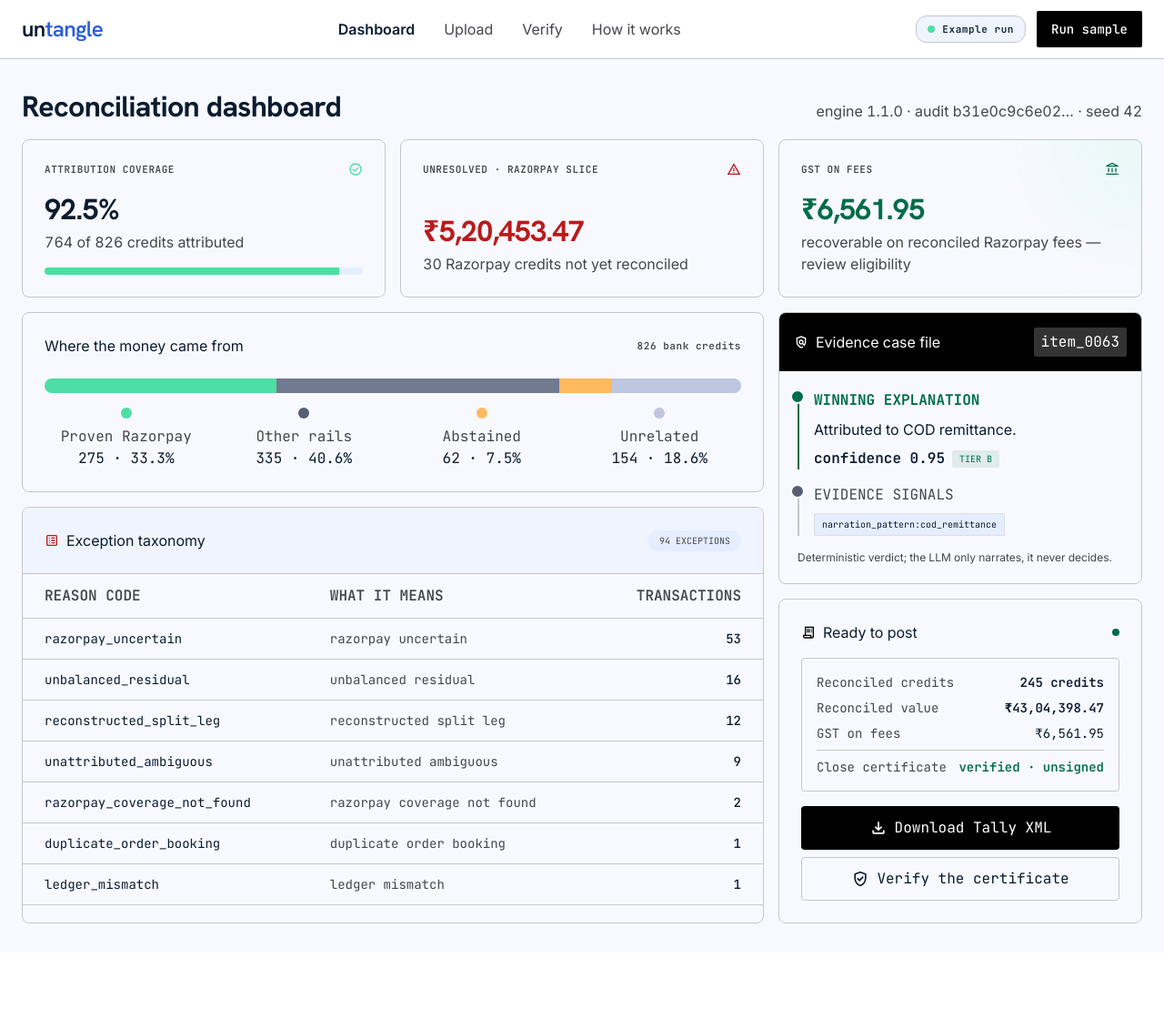
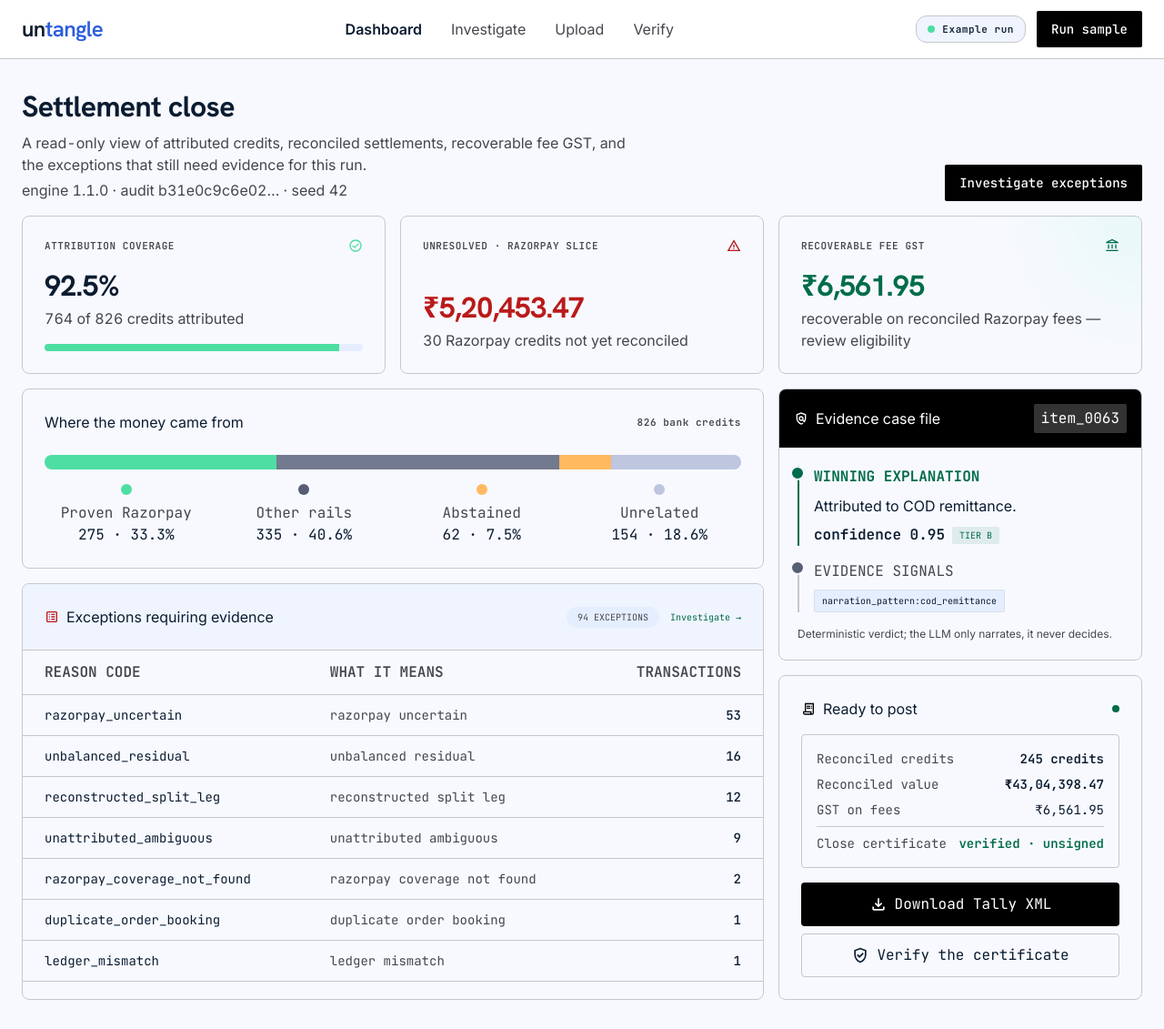
Before and after one commit to vinayaksonthalia/untangle, a FastAPI app: page /dashboard in a window 1280 px wide. Shown: the whole page at 91% size. Before the commit the page ends 1015 px from the top, so only its background shows below. Run offline with FastAPI, Linux system fonts and the light colour scheme; parts of the project's set-up code (start-up, migrations or seed data) failed here and were passed over.

Commit message:
feat(webapp): apply DESIGN.md to dashboard — Settlement close copy, wire Investigate into nav/CTA/exceptions

```diff
--- a/webapp/templates/dashboard.html
+++ b/webapp/templates/dashboard.html
@@ -3,7 +3,7 @@
 <head>
 <meta charset="utf-8"/>
 <meta name="viewport" content="width=device-width, initial-scale=1.0"/>
-<title>Reconciliation dashboard — untangle</title>
+<title>Settlement close — untangle</title>
 <meta name="description" content="untangle reconciliation dashboard: attribution coverage, unresolved value, recoverable GST, the evidence case file behind each verdict, and a balanced journal ready for Tally."/>
 <link rel="stylesheet" href="/static/dashboard.css"/>
 <style>
@@ -23,9 +23,9 @@
 <a href="/" class="font-headline-md text-headline-md tracking-tight" aria-label="untangle — home"><span class="text-on-surface">un</span><span class="text-[#2b5edb]">tangle</span></a>
 <nav aria-label="Primary" class="hidden md:flex items-center gap-8 font-body-md text-on-surface-variant">
 <a class="text-on-surface font-semibold" aria-current="page" href="/dashboard">Dashboard</a>
+<a class="hover:text-on-surface transition-colors" href="/investigate">Investigate</a>
 <a class="hover:text-on-surface transition-colors" href="/app">Upload</a>
 <a class="hover:text-on-surface transition-colors" href="/verify">Verify</a>
-<a class="hover:text-on-surface transition-colors" href="/#how">How it works</a>
 </nav>
 <div class="flex items-center gap-3">
 <span class="hidden sm:flex items-center gap-2 px-3 py-1.5 bg-surface-container-low rounded-full border border-outline-variant">
@@ -40,9 +40,13 @@
 <main class="relative">
 <div class="max-w-[1400px] mx-auto px-container-padding py-8 flex flex-col gap-gutter">
 
-<div class="flex items-baseline justify-between flex-wrap gap-2">
-<h1 class="font-display-lg text-display-lg text-on-surface">Reconciliation dashboard</h1>
-<p class="font-body-sm text-on-surface-variant" id="run-identity">Loading live figures…</p>
+<div class="flex items-end justify-between flex-wrap gap-4">
+<div class="max-w-2xl">
+<h1 class="font-display-lg text-display-lg text-on-surface">Settlement close</h1>
+<p class="font-body-md text-on-surface-variant mt-2">A read-only view of attributed credits, reconciled settlements, recoverable fee GST, and the exceptions that still need evidence for this run.</p>
+<p class="font-body-sm text-on-surface-variant mt-1" id="run-identity">Loading live figures…</p>
+</div>
+<a href="/investigate" class="inline-flex h-10 items-center px-4 bg-primary text-on-primary font-data-tabular text-data-tabular rounded hover:bg-audit-blue transition-colors shadow-sm shrink-0">Investigate exceptions</a>
 </div>
 
 <!-- Top metrics (real: summary.*) -->
@@ -73,7 +77,7 @@
 <div class="bg-surface p-6 rounded-xl border border-outline-variant flex flex-col justify-between relative overflow-hidden">
 <div class="absolute right-0 top-0 w-32 h-32 bg-secondary-container rounded-full blur-3xl opacity-20 transform translate-x-1/2 -translate-y-1/2 pointer-events-none"></div>
 <div class="flex justify-between items-start mb-4 relative z-10">
-<span class="font-label-caps text-on-surface-variant text-label-caps">GST ON FEES</span>
+<span class="font-label-caps text-on-surface-variant text-label-caps">RECOVERABLE FEE GST</span>
 <svg viewBox="0 -960 960 960" width="1em" height="1em" fill="currentColor" aria-hidden="true" focusable="false" class="text-secondary"><path d="M200-280v-280h80v280h-80Zm240 0v-280h80v280h-80ZM80-120v-80h800v80H80Zm600-160v-280h80v280h-80ZM80-640v-80l400-200 400 200v80H80Zm178-80h444-444Zm0 0h444L480-830 258-720Z"/></svg>
 </div>
 <div class="relative z-10">
@@ -99,9 +103,12 @@
 <div class="bg-surface flex-1 rounded-xl border border-outline-variant overflow-hidden flex flex-col animate-fade-rise">
 <div class="p-6 border-b border-outline-variant flex justify-between items-center bg-surface-container-low">
 <h3 class="font-title-sm text-on-surface flex items-center gap-2">
-<svg viewBox="0 -960 960 960" width="1em" height="1em" fill="currentColor" aria-hidden="true" focusable="false" class="text-error"><path d="M348.5-291.5Q360-303 360-320t-11.5-28.5Q337-360 320-360t-28.5 11.5Q280-337 280-320t11.5 28.5Q303-280 320-280t28.5-11.5Zm0-160Q360-463 360-480t-11.5-28.5Q337-520 320-520t-28.5 11.5Q280-497 280-480t11.5 28.5Q303-440 320-440t28.5-11.5Zm0-160Q360-623 360-640t-11.5-28.5Q337-680 320-680t-28.5 11.5Q280-657 280-640t11.5 28.5Q303-600 320-600t28.5-11.5ZM440-280h240v-80H440v80Zm0-160h240v-80H440v80Zm0-160h240v-80H440v80ZM200-120q-33 0-56.5-23.5T120-200v-560q0-33 23.5-56.5T200-840h560q33 0 56.5 23.5T840-760v560q0 33-23.5 56.5T760-120H200Zm0-80h560v-560H200v560Zm0-560v560-560Z"/></svg> Exception taxonomy
+<svg viewBox="0 -960 960 960" width="1em" height="1em" fill="currentColor" aria-hidden="true" focusable="false" class="text-error"><path d="M348.5-291.5Q360-303 360-320t-11.5-28.5Q337-360 320-360t-28.5 11.5Q280-337 280-320t11.5 28.5Q303-280 320-280t28.5-11.5Zm0-160Q360-463 360-480t-11.5-28.5Q337-520 320-520t-28.5 11.5Q280-497 280-480t11.5 28.5Q303-440 320-440t28.5-11.5Zm0-160Q360-623 360-640t-11.5-28.5Q337-680 320-680t-28.5 11.5Q280-657 280-640t11.5 28.5Q303-600 320-600t28.5-11.5ZM440-280h240v-80H440v80Zm0-160h240v-80H440v80Zm0-160h240v-80H440v80ZM200-120q-33 0-56.5-23.5T120-200v-560q0-33 23.5-56.5T200-840h560q33 0 56.5 23.5T840-760v560q0 33-23.5 56.5T760-120H200Zm0-80h560v-560H200v560Zm0-560v560-560Z"/></svg> Exceptions requiring evidence
 </h3>
+<div class="flex items-center gap-3">
 <span class="bg-surface-container text-on-surface-variant px-3 py-1 rounded-full font-label-caps text-[10px]" id="exc-count">—</span>
+<a href="/investigate" class="font-label-caps text-[10px] text-secondary hover:underline">Investigate →</a>
+</div>
 </div>
 <div class="overflow-x-auto">
 <table class="w-full text-left border-collapse">
```
Also changed, not shown: tests/unit/test_dashboard_page.py (+1 -1 lines), webapp/static/dashboard.css (+1 -1 lines).
